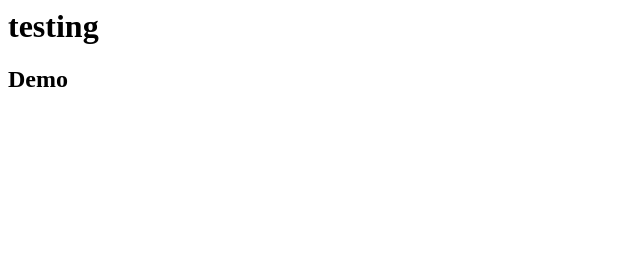
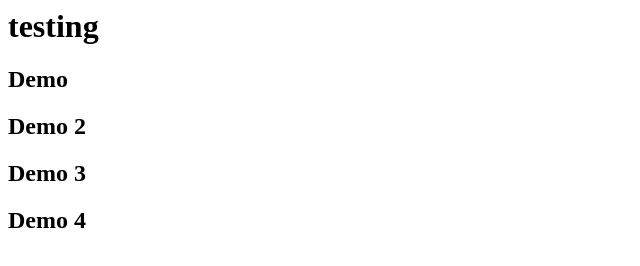
Before and after one commit to HirenKa/Testing, a plain HTML site: page demo.htm in a window 1280 px wide. Shown: the whole page, without its empty margins (0-640 px from the left). Drawn offline with Linux system fonts and the light colour scheme.

Commit message:
I have update the demo.htm

```diff
--- a/demo.htm
+++ b/demo.htm
@@ -3,5 +3,8 @@
 <h1>testing</h1>
 
 <h2>Demo</h2>
+<h2>Demo 2</h2>
+<h2>Demo 3</h2>
+<h2>Demo 4</h2>
 
 </html>
```
